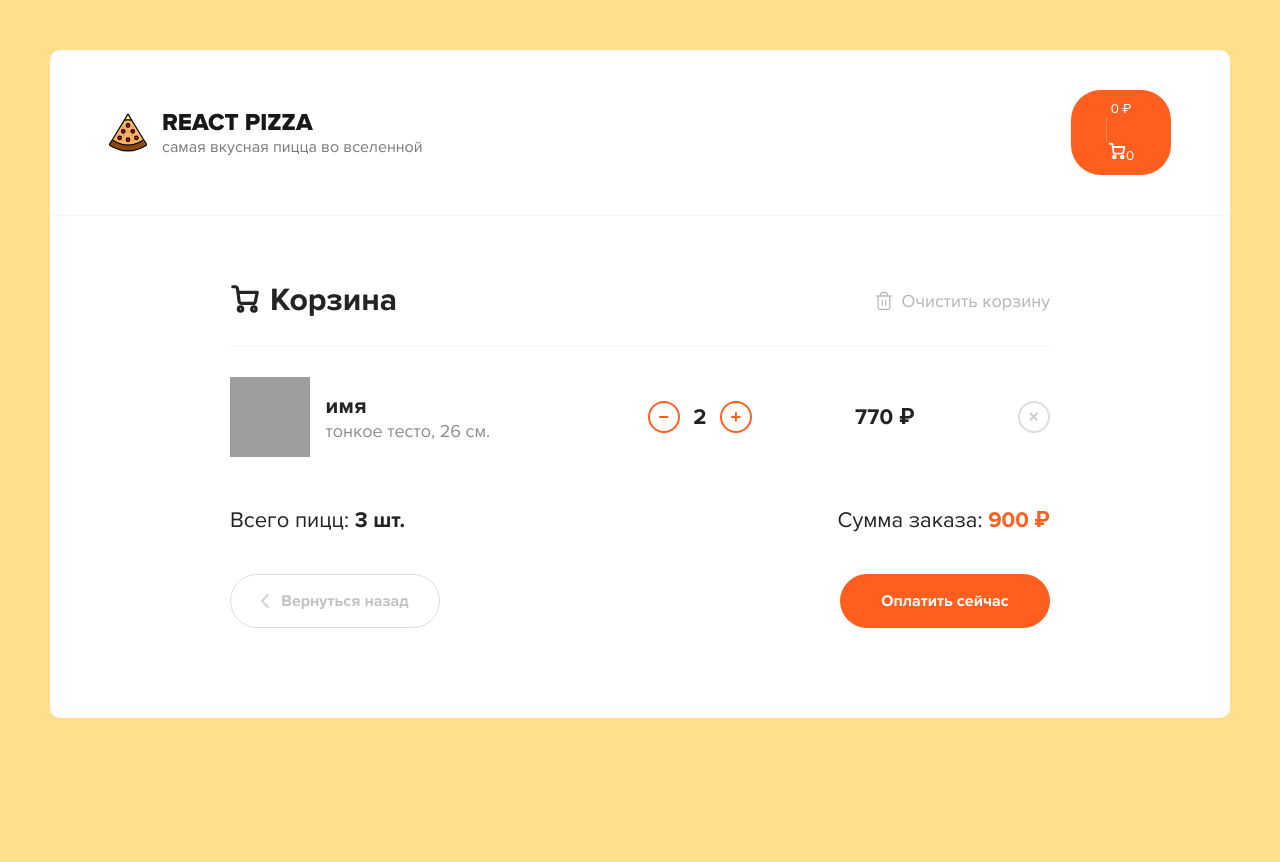
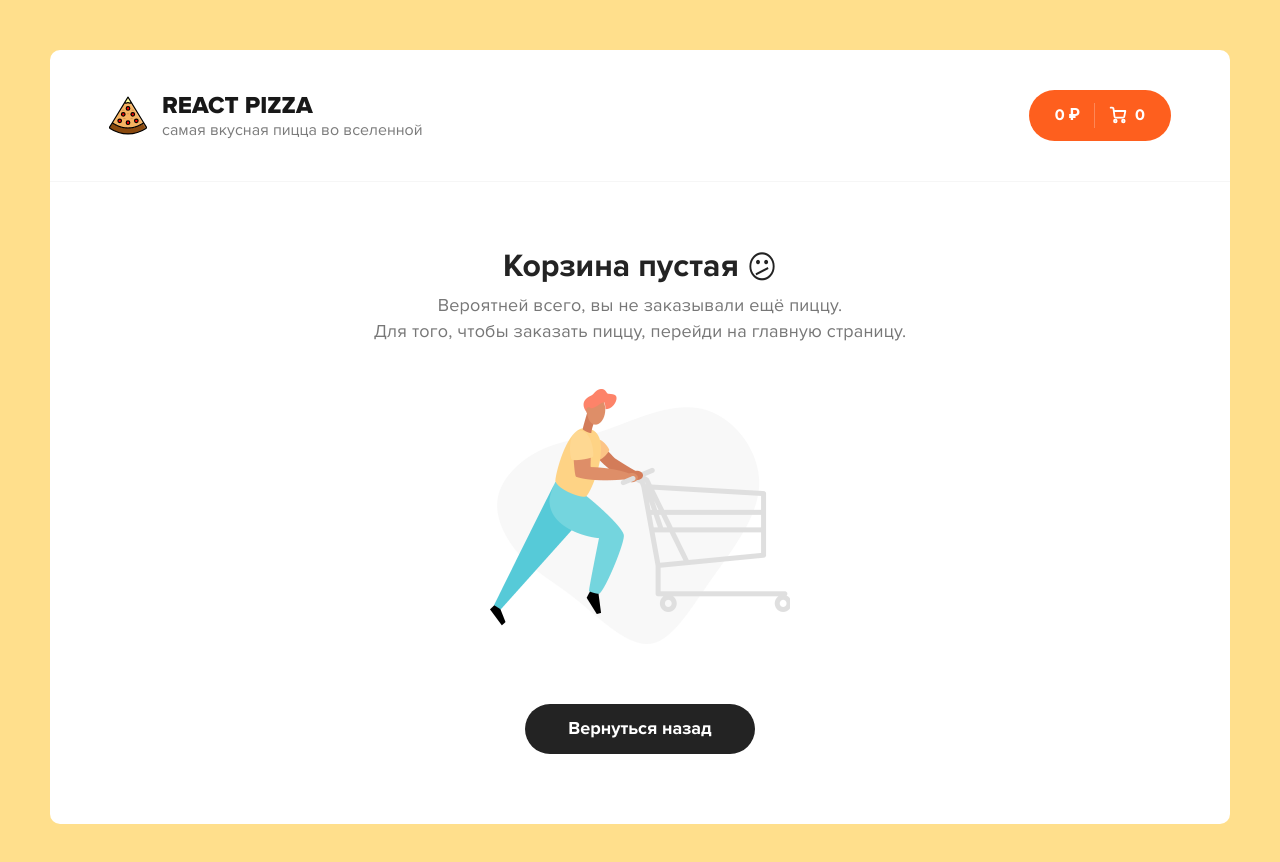
Before and after one commit to DmitriyKomanov/react-pizza, a React (Create React App) app: page /cart in a window 1280 px wide. Shown: the top 862 px of the page. Before the commit the page ends 800 px from the top, so only its background shows below. Built offline with nearby package versions, Linux system fonts and the light colour scheme; grey boxes are pictures that could not be loaded.

Commit message:
Корзина полностью готова

```diff
--- a/src/components/CartItem.jsx
+++ b/src/components/CartItem.jsx
@@ -1,6 +1,27 @@
 import React from 'react';
+import Button from './Button';
 
-const CartItem = ({ name, type, size }) => {
+const CartItem = ({
+  id,
+  name,
+  type,
+  size,
+  totalPrice,
+  totalCount,
+  onRemove,
+  onPlus,
+  onMinus,
+}) => {
+  const handleRemoveClick = () => {
+    onRemove(id);
+  };
+  const handlePlusItem = () => {
+    onPlus(id);
+  };
+  const handleMinusItem = () => {
+    onMinus(id);
+  };
+
   return (
     <div className='cart__item'>
       <div className='cart__item-img'>
@@ -18,10 +39,8 @@ const CartItem = ({ name, type, size }) => {
       </div>
       <div className='cart__item-count'>
         <div
-          className='
-                          button button--outline button--circle
-                          cart__item-count-minus
-                      '
+          className='button button--outline button--circle cart__item-count-minus'
+          onClick={handleMinusItem}
         >
           <svg
             width='10'
@@ -40,12 +59,10 @@ const CartItem = ({ name, type, size }) => {
             />
           </svg>
         </div>
-        <b>2</b>
+        <b>{totalCount}</b>
         <div
-          className='
-                          button button--outline button--circle
-                          cart__item-count-plus
-                      '
+          className='button button--outline button--circle cart__item-count-plus'
+          onClick={handlePlusItem}
         >
           <svg
             width='10'
@@ -66,10 +83,10 @@ const CartItem = ({ name, type, size }) => {
         </div>
       </div>
       <div className='cart__item-price'>
-        <b>770 ₽</b>
+        <b>{totalPrice} ₽</b>
       </div>
       <div className='cart__item-remove'>
-        <div className='button button--outline button--circle'>
+        <Button onClick={handleRemoveClick} className='button--circle' outline>
           <svg
             width='10'
             height='10'
@@ -86,7 +103,7 @@ const CartItem = ({ name, type, size }) => {
               fill='#EB5A1E'
             />
           </svg>
-        </div>
+        </Button>
       </div>
     </div>
   );
--- a/src/components/Header.jsx
+++ b/src/components/Header.jsx
@@ -34,7 +34,7 @@ const Header = () => {
         </Link>
         <div className='header__cart'>
           <Link to='/cart'>
-            <Button classMod='cart' href='/cart.html'>
+            <Button className='button--cart'>
               <span>{totalPrice} ₽</span>
               <div className='button__delimiter'></div>
               <svg
--- a/src/pages/Cart.jsx
+++ b/src/pages/Cart.jsx
@@ -1,9 +1,51 @@
 import React from 'react';
-import { CartItem } from '../components';
+import { Button, CartItem } from '../components';
+import { useSelector } from 'react-redux';
+import { useDispatch } from 'react-redux';
+import {
+  clearCart,
+  removeCartItem,
+  plusCartItem,
+  minusCartItem,
+} from '../redux/actions/cart';
+import imgEmptyCart from '../assets/img/empty-cart.png';
+import { Link } from 'react-router-dom';
 
 const Cart = () => {
+  const dispatch = useDispatch();
+  const { totalCount, totalPrice, items } = useSelector(({ cart }) => cart);
+
+  const addedPizzas = Object.keys(items).map((key) => {
+    return items[key].items[0];
+  });
+
+  const onClearCart = () => {
+    if (window.confirm('Вы действительно хотите очистить корзину?')) {
+      dispatch(clearCart());
+    }
+  };
+
+  const onRemoveItem = (id) => {
+    if (window.confirm('Вы действительно хотите удалить пиццу?')) {
+      dispatch(removeCartItem(id));
+    }
+  };
+
+  const onMinusItem = (id) => {
+    dispatch(minusCartItem(id));
+  };
+
+  const onPlusItem = (id) => {
+    dispatch(plusCartItem(id));
+  };
+
+  const onClickOrder = () => {
+    console.log('ВАШ ЗАКАЗ', items);
+  };
+
   return (
     <div className='container container--cart'>
+      {totalCount ? (
         <div className='cart'>
           <div className='cart__top'>
             <h2 className='content__title'>
@@ -76,26 +118,37 @@ const Cart = () => {
                 />
               </svg>
 
-            <span>Очистить корзину</span>
+              <span onClick={onClearCart}>Очистить корзину</span>
             </div>
           </div>
           <div className='content__items'>
-          <CartItem name='имя' type='тонкое' size={26} />
+            {addedPizzas.map((obj) => (
+              <CartItem
+                key={obj.id}
+                id={obj.id}
+                name={obj.name}
+                type={obj.type}
+                size={obj.size}
+                totalPrice={items[obj.id].totalPrice}
+                totalCount={items[obj.id].items.length}
+                onRemove={onRemoveItem}
+                onPlus={onPlusItem}
+                onMinus={onMinusItem}
+              />
+            ))}
           </div>
           <div className='cart__bottom'>
             <div className='cart__bottom-details'>
               <span>
-              {' '}
-              Всего пицц: <b>3 шт.</b>{' '}
+                Всего пицц: <b>{totalCount} шт.</b>{' '}
               </span>
               <span>
-              {' '}
-              Сумма заказа: <b>900 ₽</b>{' '}
+                Сумма заказа: <b>{totalPrice} ₽</b>{' '}
               </span>
             </div>
             <div className='cart__bottom-buttons'>
-            <a
-              href='/'
+              <Link
+                to='/'
                 className='button button--outline button--add go-back-btn'
               >
                 <svg
@@ -115,13 +168,29 @@ const Cart = () => {
                 </svg>
 
                 <span>Вернуться назад</span>
-            </a>
-            <div className='button pay-btn'>
+              </Link>
+              <Button onClick={onClickOrder} className='pay-btn'>
                 <span>Оплатить сейчас</span>
+              </Button>
             </div>
           </div>
         </div>
+      ) : (
+        <div className='cart cart--empty'>
+          <h2>
+            Корзина пустая <i>😕</i>
+          </h2>
+          <p>
+            Вероятней всего, вы не заказывали ещё пиццу.
+            <br />
+            Для того, чтобы заказать пиццу, перейди на главную страницу.
+          </p>
+          <img src={imgEmptyCart} alt='Empty cart' />
+          <Link to='/' className='button button--black'>
+            <span>Вернуться назад</span>
+          </Link>
         </div>
+      )}
     </div>
   );
 };
--- a/src/pages/Home.jsx
+++ b/src/pages/Home.jsx
@@ -68,7 +68,7 @@ const Home = () => {
               <PizzaBlock
                 onClickAddPizza={handleAddPizzaToCart}
                 key={obj.id}
-                addedCount={cartItems[obj.id] && cartItems[obj.id].length}
+                addedCount={cartItems[obj.id] && cartItems[obj.id].items.length}
                 {...obj}
               />
             ))
--- a/src/redux/actions/cart.js
+++ b/src/redux/actions/cart.js
@@ -2,3 +2,22 @@ export const addPizzaToCart = (pizzaObj) => ({
   type: 'ADD_PIZZA_CART',
   payload: pizzaObj,
 });
+
+export const clearCart = () => ({
+  type: 'CLEAR_CART',
+});
+
+export const removeCartItem = (id) => ({
+  type: 'REMOVE_CART_ITEM',
+  payload: id,
+});
+
+export const plusCartItem = (id) => ({
+  type: 'PLUS_CART_ITEM',
+  payload: id,
+});
+
+export const minusCartItem = (id) => ({
+  type: 'MINUS_CART_ITEM',
+  payload: id,
+});
--- a/src/redux/reducers/cart.js
+++ b/src/redux/reducers/cart.js
@@ -4,24 +4,112 @@ const initialState = {
   totalCount: 0,
 };
 
+const getTotalPrice = (arr) => arr.reduce((sum, obj) => obj.price + sum, 0);
+
+const _get = (obj, path) => {
+  const [firstKey, ...keys] = path.split('.');
+  return keys.reduce((val, key) => {
+    return val[key];
+  }, obj[firstKey]);
+};
+
+const getTotalSum = (obj, path) => {
+  return Object.values(obj).reduce((sum, obj) => {
+    const value = _get(obj, path);
+    return sum + value;
+  }, 0);
+};
+
 const cart = (state = initialState, action) => {
   switch (action.type) {
     case 'ADD_PIZZA_CART': {
+      const currentPizzaItems = !state.items[action.payload.id]
+        ? [action.payload]
+        : [...state.items[action.payload.id].items, action.payload];
+
       const newItems = {
         ...state.items,
-        [action.payload.id]: !state.items[action.payload.id]
-          ? [action.payload]
-          : [...state.items[action.payload.id], action.payload],
+        [action.payload.id]: {
+          items: currentPizzaItems,
+          totalPrice: getTotalPrice(currentPizzaItems),
+        },
       };
-      const allPizzas = [].concat.apply([], Object.values(newItems));
-      const totalPrice = allPizzas.reduce((sum, obj) => obj.price + sum, 0);
+
+      const totalCount = getTotalSum(newItems, 'items.length');
+      const totalPrice = getTotalSum(newItems, 'totalPrice');
+
       return {
         ...state,
         items: newItems,
-        totalCount: allPizzas.length,
+        totalCount,
         totalPrice,
       };
     }
+
+    case 'REMOVE_CART_ITEM': {
+      const newItems = { ...state.items };
+      const currentTotalPrice = newItems[action.payload].totalPrice;
+      const currentTotalCount = newItems[action.payload].items.length;
+      delete newItems[action.payload];
+      return {
+        ...state,
+        items: newItems,
+        totalPrice: state.totalPrice - currentTotalPrice,
+        totalCount: state.totalCount - currentTotalCount,
+      };
+    }
+    case 'PLUS_CART_ITEM': {
+      const newObjItems = [
+        ...state.items[action.payload].items,
+        state.items[action.payload].items[0],
+      ];
+      const newItems = {
+        ...state.items,
+        [action.payload]: {
+          items: newObjItems,
+          totalPrice: getTotalPrice(newObjItems),
+        },
+      };
+
+      const totalCount = getTotalSum(newItems, 'items.length');
+      const totalPrice = getTotalSum(newItems, 'totalPrice');
+
+      return {
+        ...state,
+        items: newItems,
+        totalCount,
+        totalPrice,
+      };
+    }
+
+    case 'MINUS_CART_ITEM': {
+      const oldItems = state.items[action.payload].items;
+      const newObjItems =
+        oldItems.length > 1
+          ? state.items[action.payload].items.slice(1)
+          : oldItems;
+      const newItems = {
+        ...state.items,
+        [action.payload]: {
+          items: newObjItems,
+          totalPrice: getTotalPrice(newObjItems),
+        },
+      };
+
+      const totalCount = getTotalSum(newItems, 'items.length');
+      const totalPrice = getTotalSum(newItems, 'totalPrice');
+
+      return {
+        ...state,
+        items: newItems,
+        totalCount,
+        totalPrice,
+      };
+    }
+
+    case 'CLEAR_CART':
+      return { totalPrice: 0, totalCount: 0, items: {} };
+
     default:
       return state;
   }
```
Also changed, not shown: video.txt (deleted). Lines whose indentation alone changed are shown as unchanged.
